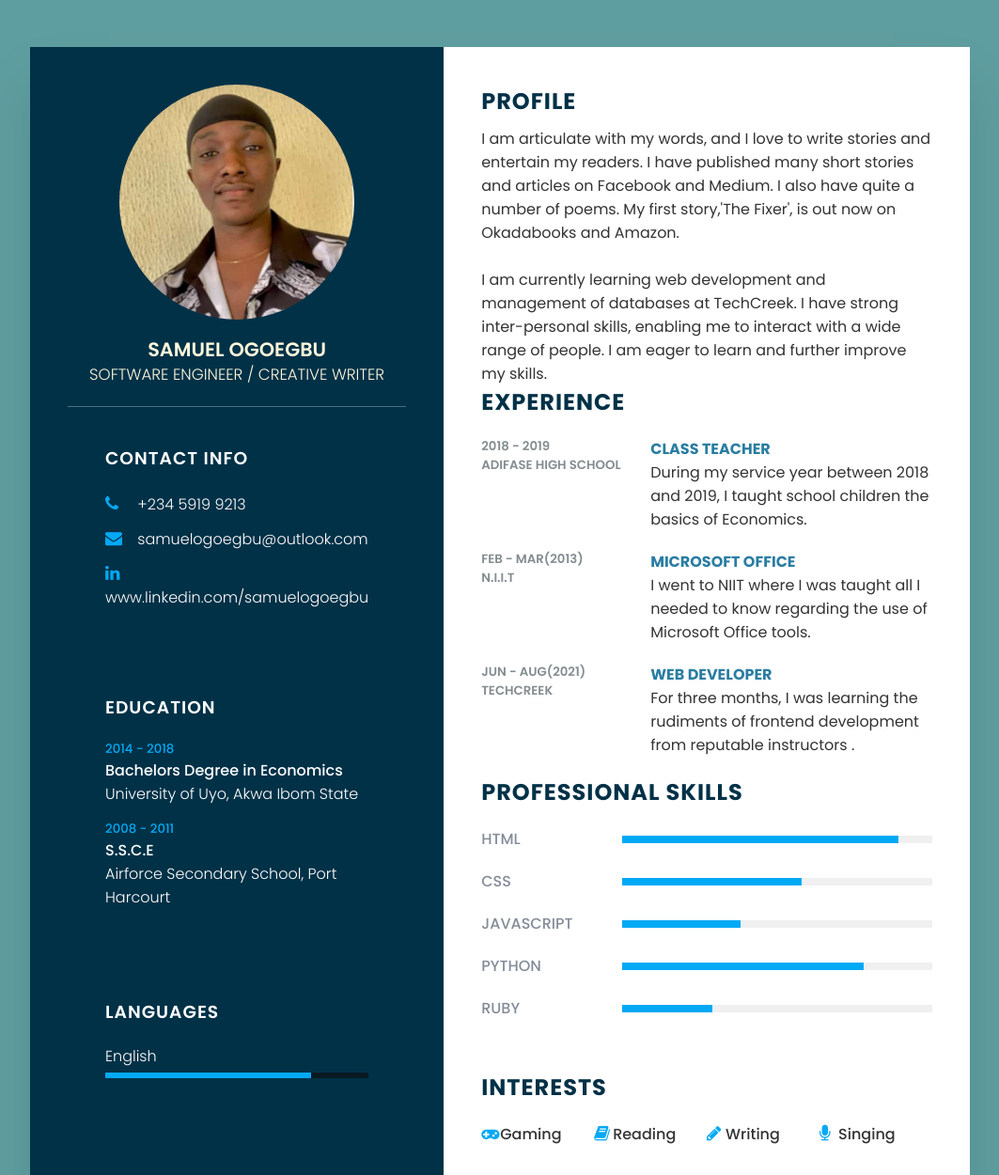
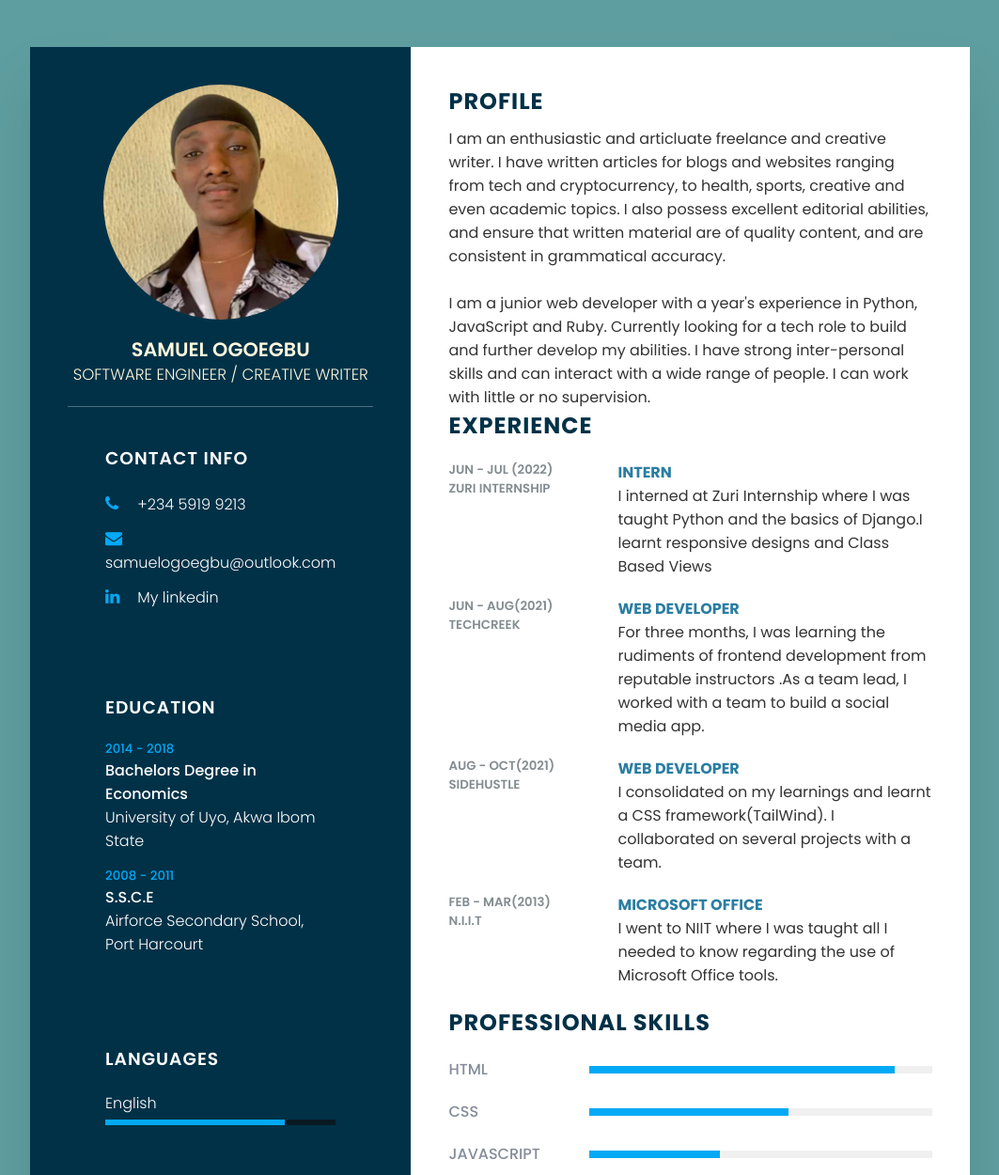
Before and after one commit to Ishiukwu/Sami-CV, a plain HTML site: page index.html in a window 1280 px wide. Shown: the top 1250 px of the page at 94% size, without its empty margins (108-1171 px from the left). Drawn offline with Linux system fonts and the light colour scheme.

Commit message:
updated the cv

```diff
--- a/index.html
+++ b/index.html
@@ -33,7 +33,7 @@
                     </li>
                     <li>
                         <span class="icon"><i class="fa fa-linkedin" aria-hidden="true"></i></span>
-                        <span class="text"> www.linkedin.com/samuelogoegbu</span>
+                        <a href="https://www.linkedin.com/in/sameri-chimezie/" target="_blank"><span class="text">My linkedin</span></a>
                     </li>
                 </ul>
             </div>
@@ -68,24 +68,47 @@
         <div class="right_Side">
             <div class="about">
                 <h2 class="title2">Profile</h2>
-                <p>I am articulate with my words, and I love to write stories and entertain my
-                readers. I have published many short stories and articles on Facebook and Medium. I also
-                have quite a number of poems. My first story,'The Fixer', is out now on Okadabooks and Amazon.<br><br>
-                I am currently learning web development and management of databases at TechCreek. I have strong inter-personal
-                skills, enabling me to interact with a wide range of people. I am eager to learn and further improve
-                my skills.</p>
+                <p>I am an enthusiastic and articluate freelance and creative writer. I have written articles for blogs
+                  and websites ranging from tech and cryptocurrency, to health, sports, creative and even academic topics.
+                  I also possess excellent editorial abilities, and ensure that written material are of quality content, and are
+                  consistent in grammatical accuracy.<br><br>
+                I am a junior web developer with a year's experience in Python, JavaScript and Ruby. Currently looking for a tech
+                role to build and further develop my abilities. I have strong inter-personal skills and can interact with a
+              wide range of people. I can work with little or no supervision.</p>
             </div>
             <div class="about">
                 <h2 class="title2">Experience</h2>
                 <div class="box">
                     <div class="year_company">
-                        <h5>2018 - 2019</h5>
-                        <h5>Adifase High School </h5>
+                        <h5>Jun - Jul (2022)</h5>
+                        <h5>Zuri Internship </h5>
                     </div>
                     <div class="text">
-                        <h4>Class Teacher</h4>
-                        <p>During my service year between 2018 and 2019, I taught
-                        school children the basics of Economics.</p>
+                        <h4>Intern</h4>
+                        <p>I interned at Zuri Internship where I was taught Python and the basics of Django.I learnt responsive
+                        designs and Class Based Views</p>
+                    </div>
+                </div>
+                <div class="box">
+                    <div class="year_company">
+                        <h5>Jun - Aug(2021)</h5>
+                        <h5>TechCreek </h5>
+                    </div>
+                    <div class="text">
+                        <h4>Web Developer</h4>
+                        <p>For three months, I was learning the rudiments
+                            of frontend development from reputable instructors .As a team lead, I worked with a team to build
+                          a social media app.</p>
+                    </div>
+                </div>
+                <div class="box">
+                    <div class="year_company">
+                        <h5>Aug - Oct(2021)</h5>
+                        <h5>SideHustle </h5>
+                    </div>
+                    <div class="text">
+                        <h4>Web Developer</h4>
+                        <p>I consolidated on my learnings and learnt a CSS framework(TailWind). I collaborated on several projects with a team. </p>
                     </div>
                 </div>
                 <div class="box">
@@ -99,17 +122,7 @@
                             to know regarding the use of Microsoft Office tools.</p>
                     </div>
                 </div>
-                <div class="box">
-                    <div class="year_company">
-                        <h5>Jun - Aug(2021)</h5>
-                        <h5>TechCreek </h5>
-                    </div>
-                    <div class="text">
-                        <h4>Web Developer</h4>
-                        <p>For three months, I was learning the rudiments
-                            of frontend development from reputable instructors .</p>
-                    </div>
-                </div>
+
 
 
             </div>
--- a/styles.css
+++ b/styles.css
@@ -4,6 +4,9 @@
     padding: 0;
     box-sizing: border-box;
     font-family: 'Poppins', sans-serif;
+}
+a{
+  text-decoration: none;
 }
 body{
     background: cadetblue;
```
